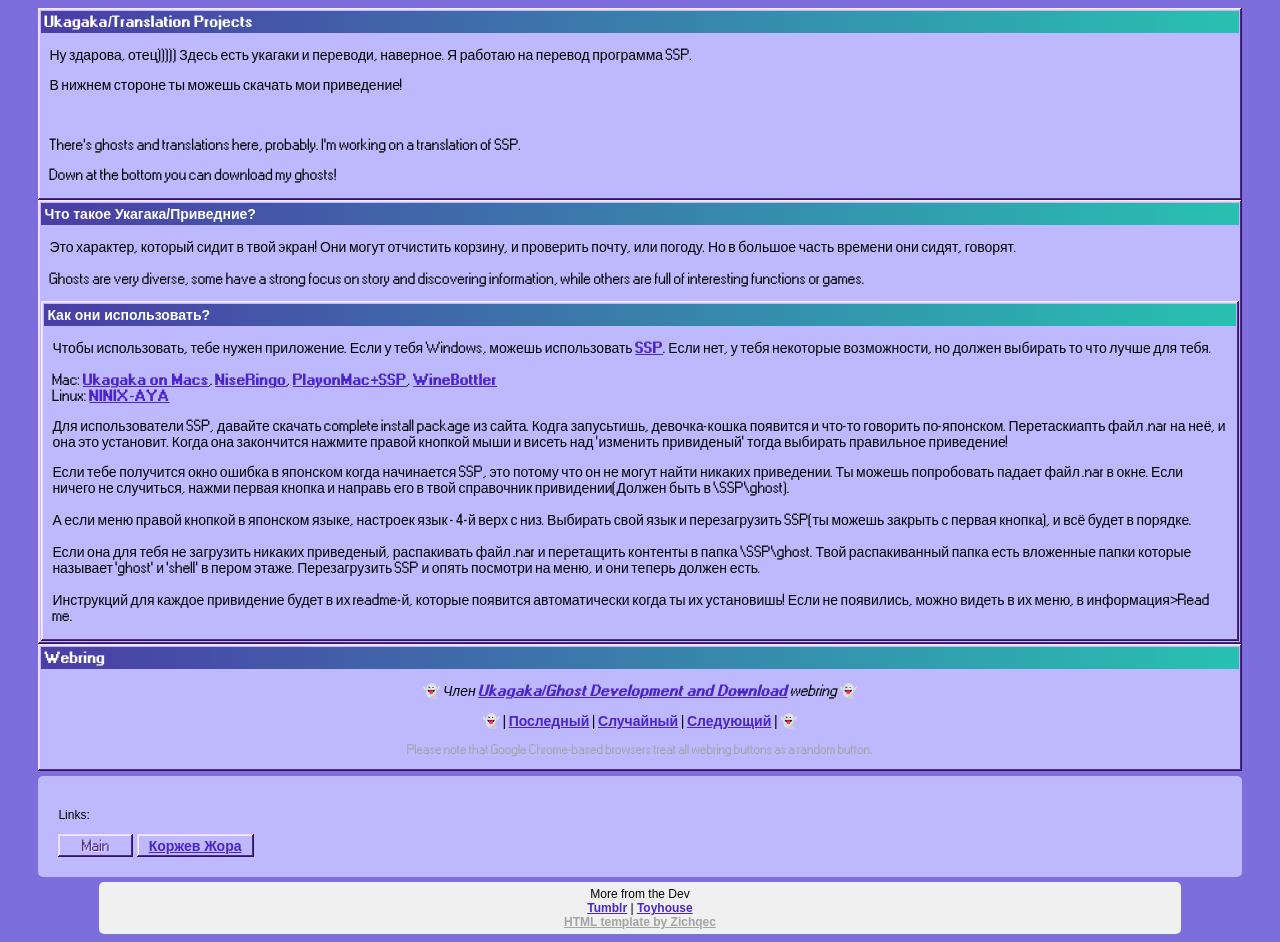
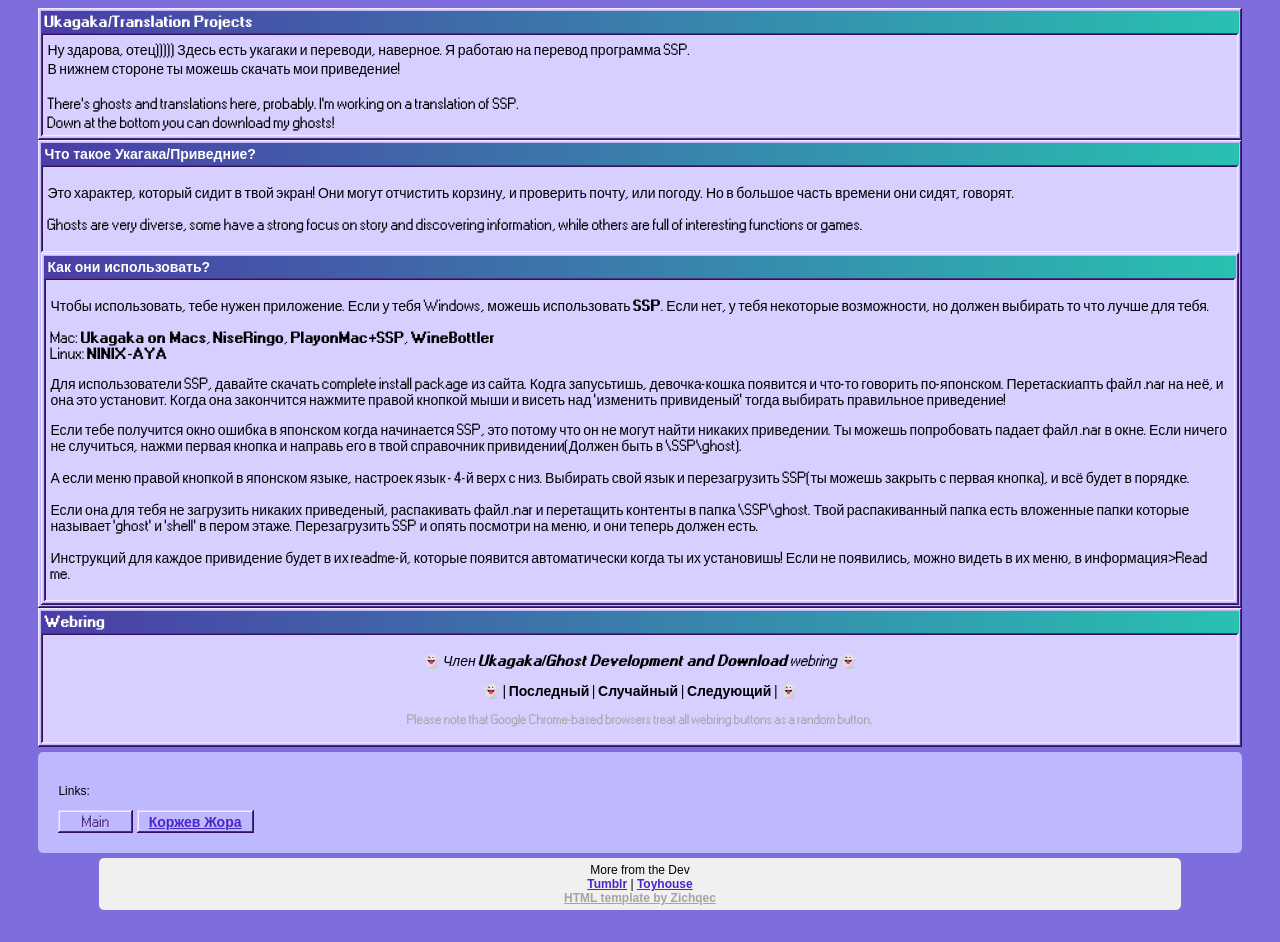
Before and after one commit to SmokyCinnamon/indifferentsorrel, a plain HTML site: page index.html in a window 1280 px wide. After the commit the page ends 918 px from the top, so only its background shows below. Drawn offline with Linux system fonts and the light colour scheme; a script that the page names is missing.

Commit message:
added treeview and fixed small typos

```diff
--- a/index.html
+++ b/index.html
@@ -23,36 +23,36 @@
 		<div class="title-bar">
 			<div class="title-bar-text">Ukagaka/Translation Projects</div>
 		</div>
-		<div class="window-body">
-	<p>Ну здарова, отец))))) Здесь есть укагаки и переводи, наверное. Я работаю на перевод программа SSP.</p>
-	<p>В нижнем стороне ты можешь скачать мои приведение!</p>
-	<br><p>There's ghosts and translations here, probably. I'm working on a translation of SSP.</p>
-	<p>Down at the bottom you can download my ghosts!</p>
-	</div>
+			<ul class="tree-view">
+	<li>Ну здарова, отец))))) Здесь есть укагаки и переводи, наверное. Я работаю на перевод программа SSP.</li>
+	<li>В нижнем стороне ты можешь скачать мои приведение!</li>
+	<br><li>There's ghosts and translations here, probably. I'm working on a translation of SSP.</li>
+	<li>Down at the bottom you can download my ghosts!</li>
+			</ul>
 	</div>
     <div class="window">
 	    <div class="title-bar">
             <div class="title-bar-text">Что такое Укагака/Приведние?</div>
 	    </div>
-	    <div class="window-body">
+		    <ul class="tree-view">
         <p>Это характер, который сидит в твой экран! Они могут отчистить корзину, и проверить почту, или погоду. Но в большое часть времени они сидят, говорят.<br><br>Ghosts are very diverse, some have a strong focus on story and discovering information, while others are full of interesting functions or games.</p>
-	    </div>
+	    </ul>
 	<div class="window">
 	<div class="title-bar">
         <div class="title-bar-text">Как они использовать?</div>
 	</div>
-	<div class="window-body">
+	<ul class="tree-view">
         <p>Чтобы использовать, тебе нужен приложение. Если у тебя Windows, можешь использовать <a href="http://ssp.shillest.net/">SSP</a>. Если нет, у тебя некоторые возможности, но должен выбирать то что лучше для тебя.<br><br>Mac: <a href="https://www14.big.or.jp/~ayase/ese/">Ukagaka on Macs</a>, <a href="http://ccm.sherry.jp/ninni/index.en.html">NiseRingo</a>, <a href="http://tablesalt.o0o0.jp/ukagaka/ct_maconssp.html">PlayonMac+SSP</a>, <a href="https://winebottler.kronenberg.org/">WineBottler</a><br>Linux: <a href="http://ninix-aya.osdn.jp/">NINIX-AYA</a></p>
         <p>Для использователи SSP, давайте скачать complete install package из сайта. Кодга запусьтишь, девочка-кошка появится и что-то говорить по-японском. Перетаскиапть файл .nar на неё, и она это установит. Когда она закончится нажмите правой кнопкой мыши и висеть над 'изменить привиденый' тогда выбирать правильное приведение!</p>
         <p>Если тебе получится окно ошибка в японском когда начинается SSP, это потому что он не могут найти никаких приведении. Ты можешь попробовать падает файл .nar в окне. Если ничего не случиться, нажми первая кнопка и направь его в твой справочник привидении(Должен быть в \SSP\ghost).<br><br>А если меню правой кнопкой в японском языке, настроек язык - 4-й верх с низ. Выбирать свой язык и перезагрузить SSP(ты можешь закрыть с первая кнопка), и всё будет в порядке.<br><br>Если она для тебя не загрузить никаких приведеный, распакивать файл .nar и перетащить контенты в папка \SSP\ghost. Твой распакиванный папка есть вложенные папки которые называет 'ghost' и 'shell' в пером этаже. Перезагрузить SSP и опять посмотри на меню, и они теперь должен есть.<br><br>Инструкций для каждое привидение будет в их readme-й, которые появится автоматически когда ты их установишь! Если не появились, можно видеть в их меню, в информация>Read me.</p>
-	    </div>
+	    </ul>
     </div>
 	</div>
 	<div class="window">
 	<div class="title-bar">
 	<div class="title-bar-text">Webring</div>
 	</div>
-	<div class="window-body">
+	<ul class="tree-view">
 		<!--TODO: Interested in joining our Ukagaka webring? All you need to do is uncomment the chunk of code below, and submit your finished website here! https://ukagakawebring.netlify.app/ If you're not sure what a webring is, it's basically a service that lets all the websites in the webring link to each other dynamically! It's a cool (if extremely outdated) way to find new content. If you click on that ukagakawebring link you can see all the sites already connected and explore a bit! I will note, if you're on a chrome-based browser, all of the links seem to act as a random button.-->
 		<p class="centertext">&#128123; <i>Член <a href="https://ukagakawebring.netlify.com/" target="_new">Ukagaka/Ghost Development and Download</a> webring</i> &#128123;</p>
 		<p class="centertext">&#128123; | <a href="https://ukagakawebring.netlify.com//prev" target="_new">Последный</a> |
@@ -60,7 +60,7 @@
 		<a href="https://ukagakawebring.netlify.com//next" target="_new">Следующий</a> | &#128123;</p>
 		<script async src="https://ukagakawebring.netlify.com//embed.js" charset="utf-8"></script>
 		<p class="credit">Please note that Google Chrome-based browsers treat all webring buttons as a random button.</p>
-    </div>
+    </ul>
 	</div>
     <article>
             <p>Links:</p>
--- a/style.css
+++ b/style.css
@@ -7,7 +7,7 @@
 :root {
   /* Color */
   --surface: #beb8ff; /*background*/
-  --button-highlight: #ead8ff;
+  --button-highlight: #d6cfff; /*this one changes your inside text box*/
   --button-face: #f7e9ff;
   --button-shadow: #4b2f82;
   --window-frame: #341060;
```
Also changed, not shown: korzhev.html (+4 -4 lines), tobabble.html (added, +28 -0 lines), 4 other files.
